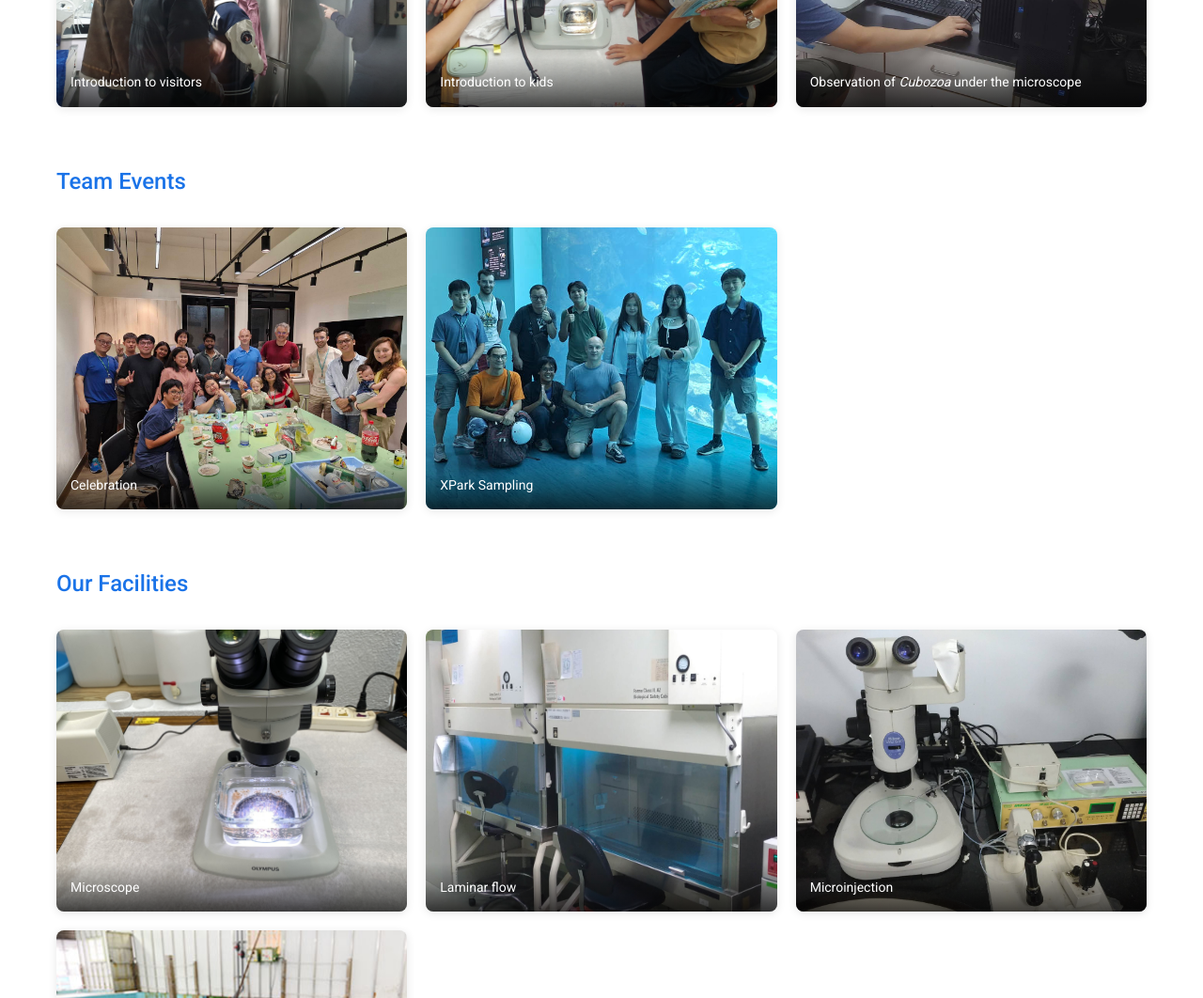
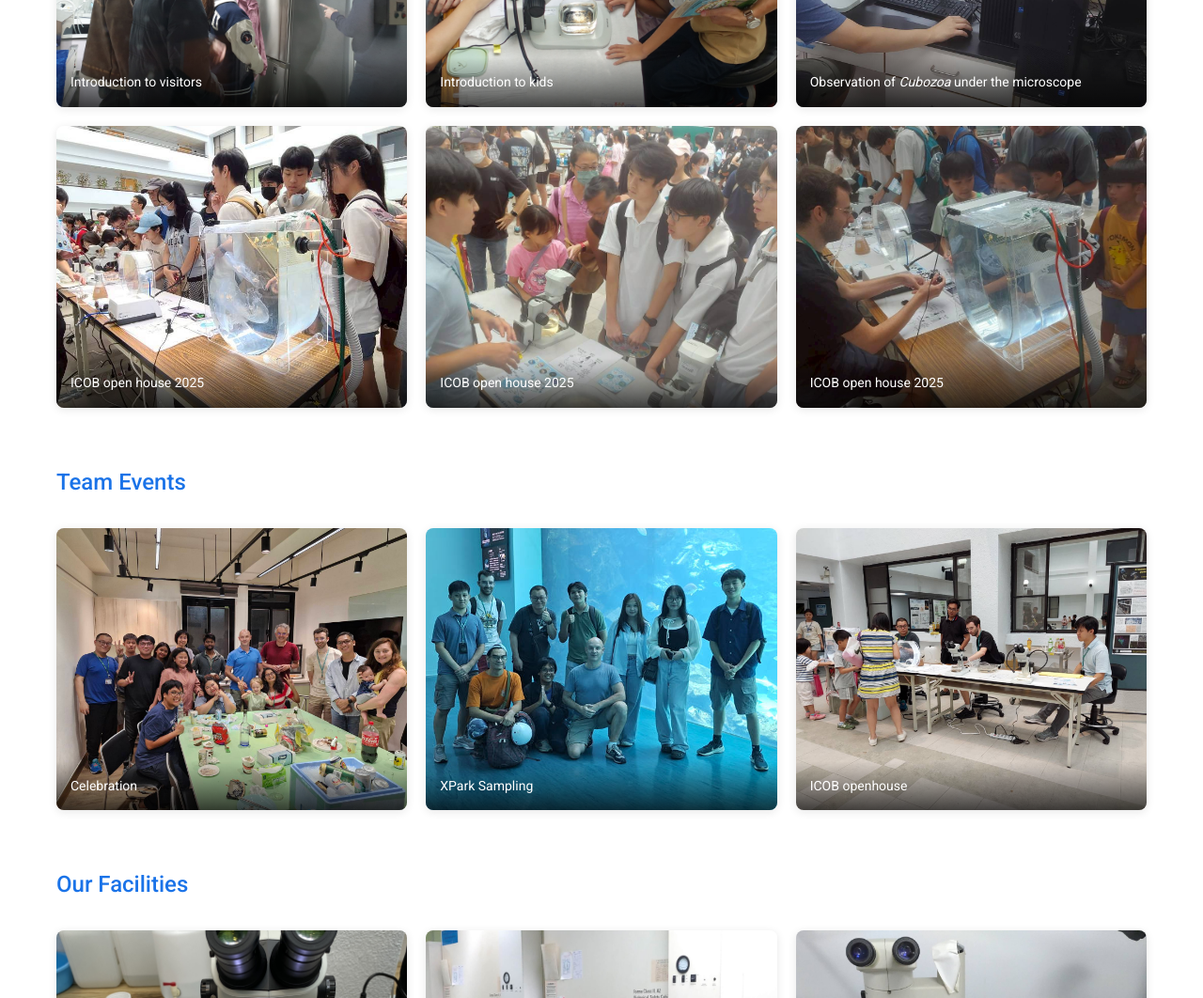
Before and after one commit to pa00110059/Lab_Web, a plain HTML site: page photos.html in a window 1280 px wide. Shown: the part 2020-3082 px from the top of the page at 94% size. Drawn offline with Linux system fonts and the light colour scheme.

Commit message:
add open house

```diff
--- a/photos.html
+++ b/photos.html
@@ -122,6 +122,18 @@
                             <img src="images/microscope2.jpg" alt="microscope" class="gallery-image">
                             <div class="gallery-caption">Observation of <i>Cubozoa</i> under the microscope</div>
                         </div>
+                        <div class="gallery-item">
+                            <img src="images/open house 2025_1.jpg" alt="ICOB open house 2025" class="gallery-image">
+                            <div class="gallery-caption">ICOB open house 2025</div>
+                        </div>
+                        <div class="gallery-item">
+                            <img src="images/open house 2025_2.jpg" alt="ICOB open house 2025" class="gallery-image">
+                            <div class="gallery-caption">ICOB open house 2025</div>
+                        </div>
+                        <div class="gallery-item">
+                            <img src="images/open house 2025_3.jpg" alt="ICOB open house 2025" class="gallery-image">
+                            <div class="gallery-caption">ICOB open house 2025</div>
+                        </div>
                     </div>
                 </div>
 
@@ -136,6 +148,10 @@
                         <div class="gallery-item">
                             <img src="images/XPark_Sampling.jpg" alt="XPark Sampling" class="gallery-image">
                             <div class="gallery-caption">XPark Sampling</div>
+                        </div>
+                        <div class="gallery-item">
+                            <img src="images/open house 2025_4.jpg" alt="open house" class="gallery-image">
+                            <div class="gallery-caption">ICOB openhouse</div>
                         </div>
 
 
```
Also changed, not shown: images/open house 2025_1.jpg (added), images/open house 2025_2.jpg (added), images/open house 2025_3.jpg (added), images/open house 2025_4.jpg (added).
